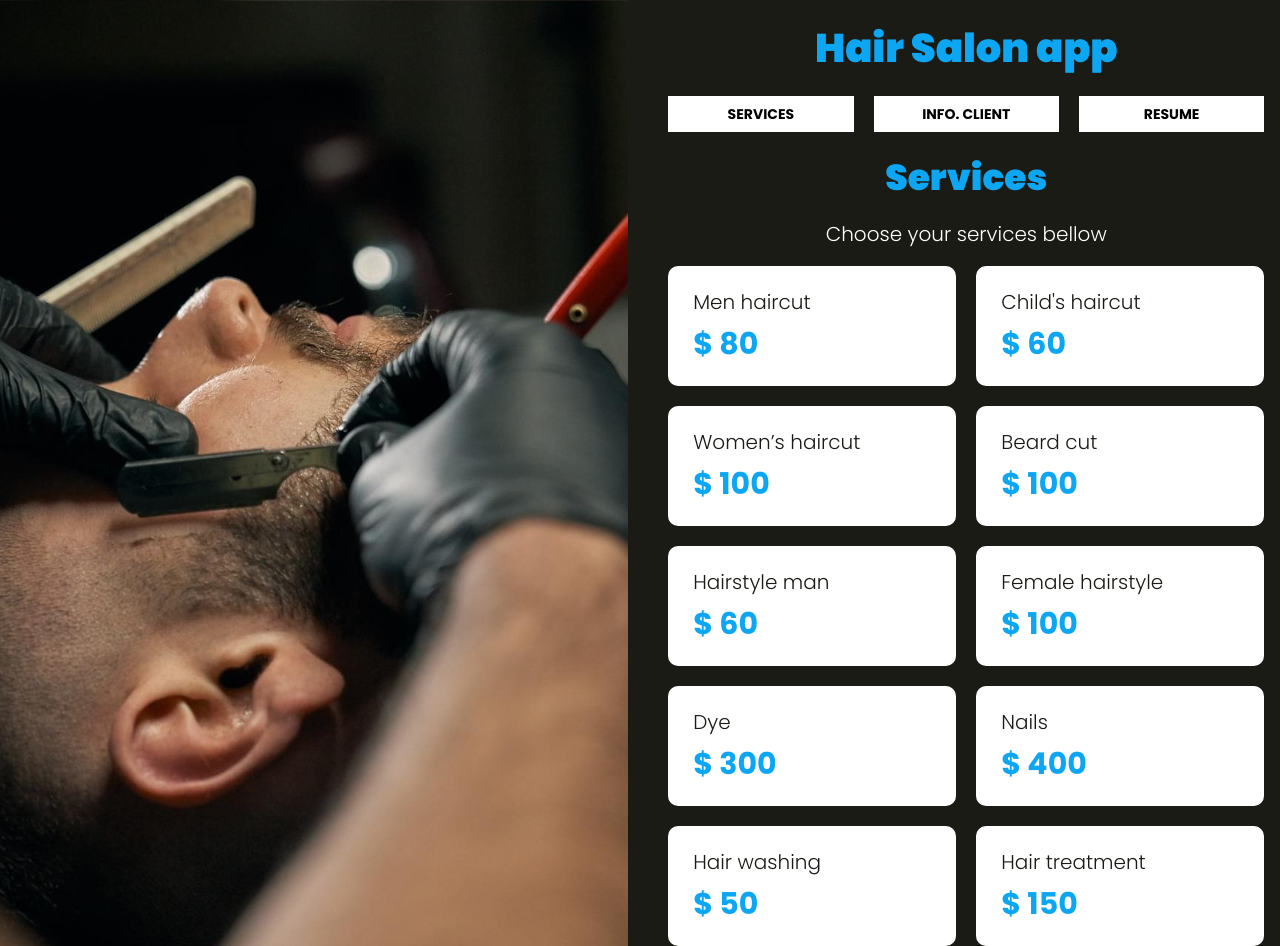
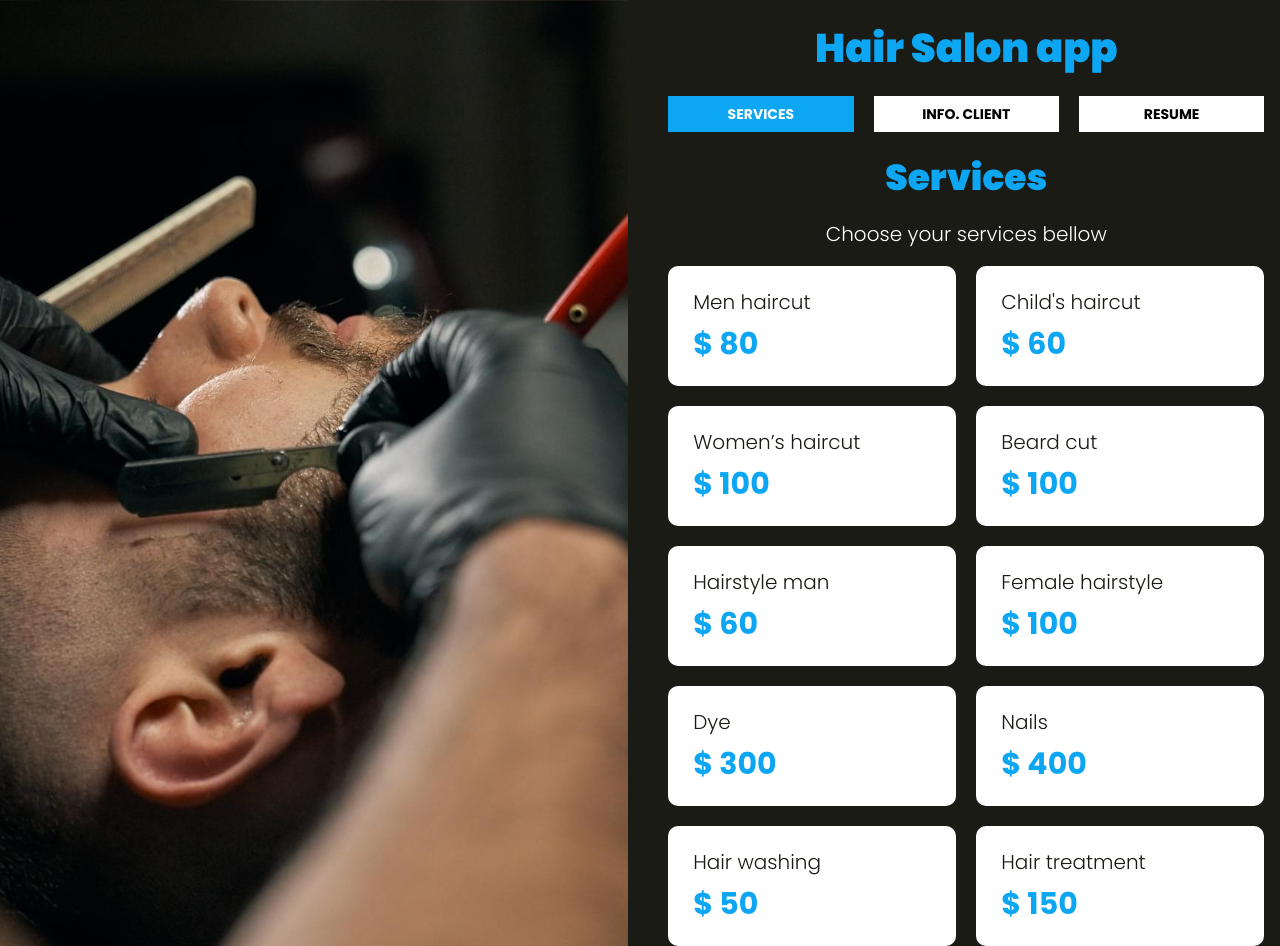
Before and after one commit to ArmandoAlmanza/HairSalon, a website: page index.html in a window 1280 px wide. Both pictures are taken after a click on the button "SERVICES". Drawn offline with Linux system fonts and the light colour scheme; files that its build step writes are made by us from their sources.

Commit message:
add the tabs navigation with styles

```diff
--- a/assets/js/index.js
+++ b/assets/js/index.js
@@ -60,23 +60,30 @@ function selectService(e) {
     }
 }
 
-const showSection = () =>{
+const showSection = () => {
     const actualSection = document.querySelector(`#step${page}`);
-    actualSection.classList.add('show');
-}
+    actualSection.classList.add("show");
+
+    const tab = document.querySelector(`[data-step="${page}"]`);
+    tab.classList.add("actual");
+};
 
 const changeSection = () => {
     const links = document.querySelectorAll(".tabs button");
 
     links.forEach((link) => {
-        link.addEventListener("click", e => {
+        link.addEventListener("click", (e) => {
             e.preventDefault();
             page = parseInt(e.target.dataset.step);
 
-            document.querySelector('.show').classList.remove('show');
+            document.querySelector(".show").classList.remove("show");
 
             const section = document.querySelector(`#step${page}`);
-            section.classList.add('show');
+            section.classList.add("show");
+
+            document.querySelector(".tabs .actual").classList.remove("actual");
+            const tab = document.querySelector(`[data-step="${page}"]`);
+            tab.classList.add("actual");
         });
     });
 };
--- a/assets/sass/layout/_tabs.scss
+++ b/assets/sass/layout/_tabs.scss
@@ -9,6 +9,10 @@
         text-transform: uppercase;
         border: none;
 
+        &.actual{
+            background-color: $blue;
+            color: $white;
+        }
         &:hover {
             cursor: pointer;
         }
```
Also changed, not shown: build/css/app.css, build/js/index.js, 2 other files.
